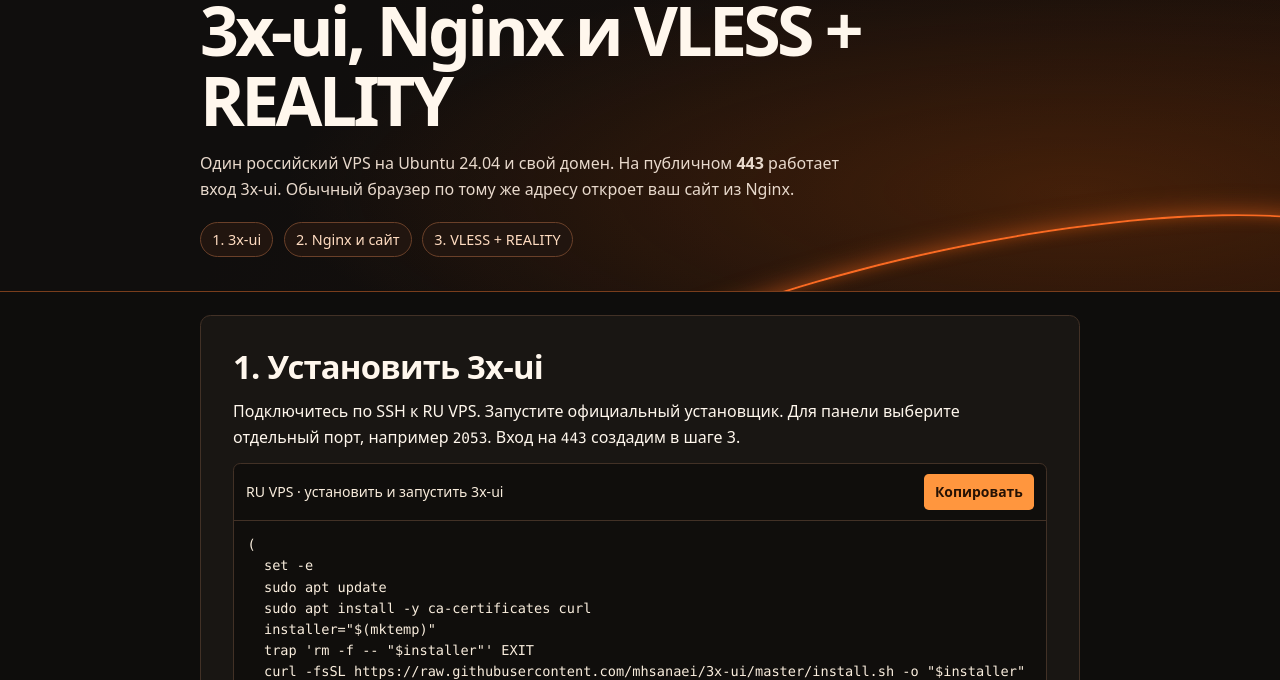
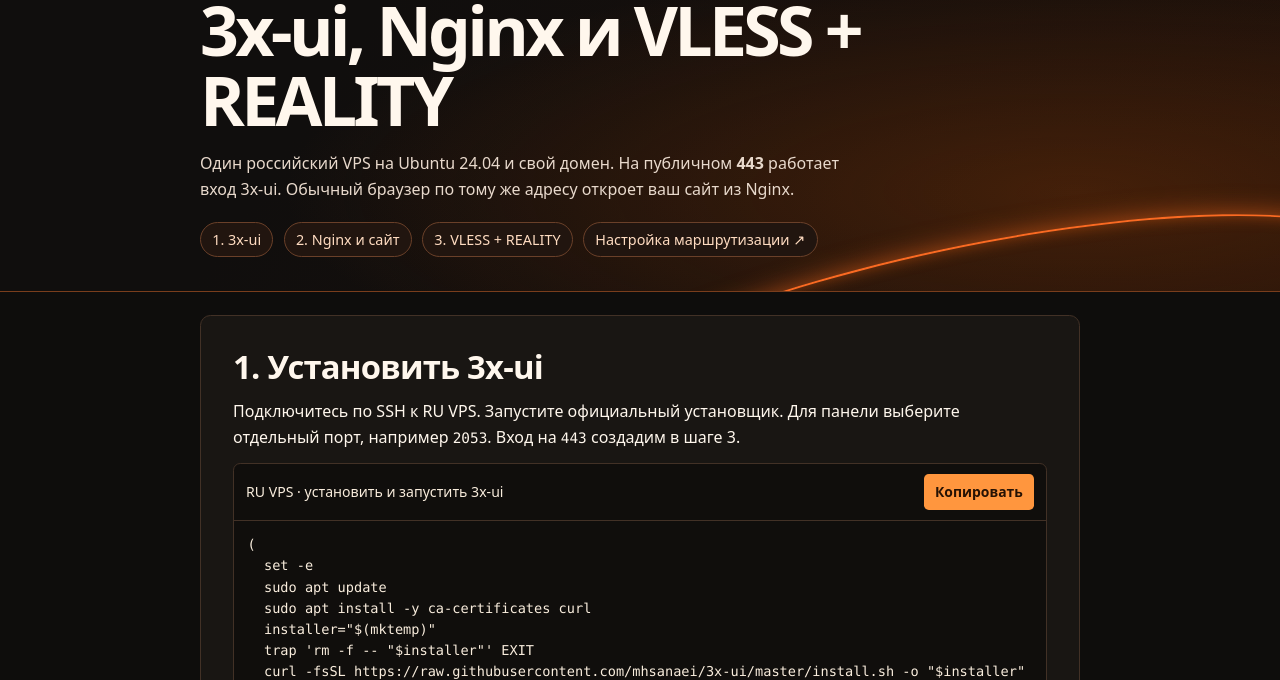
Before and after one commit to POLESNIESOVETI12/nginx-guide, a plain HTML site: page index.html in a window 1280 px wide. Shown: the part 120-800 px from the top of the page. Drawn offline with Linux system fonts and the light colour scheme.

Commit message:
Link to the official Happ routing editor

```diff
--- a/index.html
+++ b/index.html
@@ -63,6 +63,7 @@
     <p>Один российский VPS на Ubuntu 24.04 и свой домен. На публичном <strong>443</strong> работает вход 3x-ui. Обычный браузер по тому же адресу откроет ваш сайт из Nginx.</p>
     <nav aria-label="Шаги инструкции">
       <a href="#panel-step">1. 3x-ui</a><a href="#nginx-step">2. Nginx и сайт</a><a href="#reality-step">3. VLESS + REALITY</a>
+      <a href="https://routing.happ.su/ru" target="_blank" rel="noopener noreferrer">Настройка маршрутизации <span aria-hidden="true">↗</span></a>
     </nav>
   </div>
 </header>
```
